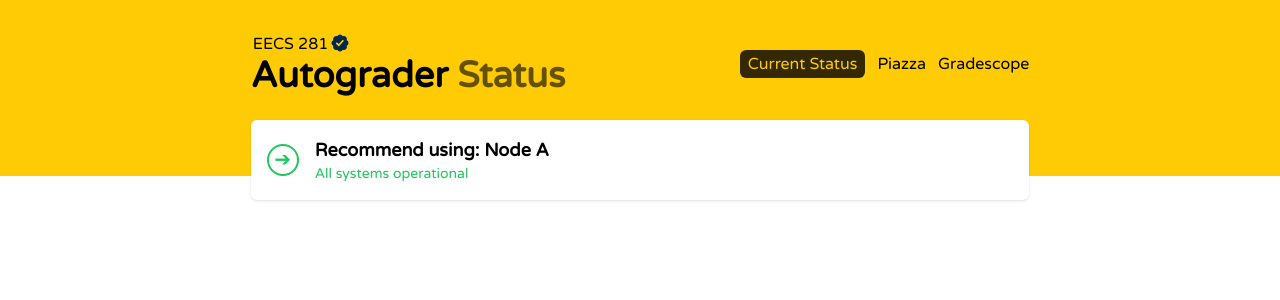
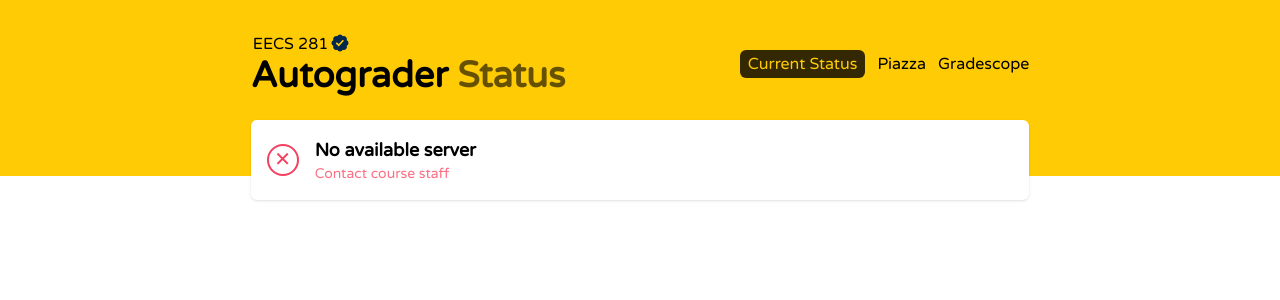
Before and after one commit to eecs281staff/ag-status, a Next.js app: page / in a window 1280 px wide. Shown: the top 300 px of the page. Built offline with nearby package versions, Linux system fonts and the light colour scheme; no server answers.

Commit message:
feat: ✨ status fetching

```diff
--- a/src/app/page.tsx
+++ b/src/app/page.tsx
@@ -1,9 +1,55 @@
+"use client";
+
 import Header from "@/components/header";
+import { useState, useEffect } from "react";
+import { Server, ServerStatus, fetchServerStatus } from "@/utils/server-status";
 
 export default function Home() {
+  const [servers, setServers] = useState<Server[]>([
+    {
+      url: "https://eecs281a.eecs.umich.edu/",
+      name: "Node A",
+      capacity: 6,
+    },
+    {
+      url: "https://eecs281b.eecs.umich.edu/",
+      name: "Node B",
+      capacity: 6,
+    },
+    {
+      url: "https://eecs281c.eecs.umich.edu/",
+      name: "Node C",
+      capacity: 6,
+    },
+  ]);
+  const [status, setStatus] = useState<ServerStatus>({});
+  const [inFlight, setInFlight] = useState<Record<string, boolean>>({});
+
+  useEffect(() => {
+    const toFetch = servers.filter(
+      (server) => !status[server.url] && !inFlight[server.url],
+    );
+
+    // set inFlight to true for all servers that need to be fetched
+    if (toFetch.length > 0) {
+      setInFlight((prev) => ({
+        ...prev,
+        ...Object.fromEntries(toFetch.map((server) => [server.url, true])),
+      }));
+    }
+
+    // fetch all servers that need to be fetched
+    toFetch.forEach((server) => {
+      fetchServerStatus(server).then((status) => {
+        setStatus((prev) => ({ ...prev, [server.url]: status }));
+        setInFlight((prev) => ({ ...prev, [server.url]: false }));
+      });
+    });
+  }, [servers, status, inFlight]);
+
   return (
     <div className="min-h-screen">
-      <Header />
+      <Header servers={servers} status={status} />
       <main className="flex flex-col items-center justify-between p-24"></main>
     </div>
   );
--- a/src/components/header.tsx
+++ b/src/components/header.tsx
@@ -1,3 +1,6 @@
+import { MainStatus, MainStatusSkeleton } from "@/components/status-card";
+import { Server, Status, ServerStatus } from "@/utils/server-status";
+
 function NavItem({
   children,
   link,
@@ -18,7 +21,34 @@ function NavItem({
   );
 }
 
-export default function Header() {
+export default function Header({
+  servers,
+  status,
+}: {
+  servers: Server[];
+  status: ServerStatus;
+}) {
+  const isStatusComplete: boolean = servers?.every(
+    (s) => status[s.url] !== undefined,
+  );
+  const anyAbnormal: boolean =
+    !status || Object.values(status).some((s) => s.status !== "operational");
+
+  let bestServer: Server | undefined = undefined;
+  let bestLoad: number = Number.MAX_VALUE;
+  if (isStatusComplete) {
+    for (let server of servers) {
+      const s = status[server.url];
+      if (s.status === "down" || s.is_final_grading || !s.is_active) continue;
+
+      const load = (s.num_pending + s.num_grading) / server.capacity;
+      if (!bestServer || load < bestLoad) {
+        bestServer = server;
+        bestLoad = load;
+      }
+    }
+  }
+
   return (
     <header className="bg-maize px-8 pt-8 dark:bg-mblue md:px-14">
       <div className="mx-auto max-w-[1000px] md:w-5/6 xl:w-4/6 2xl:w-3/6">
@@ -52,19 +82,31 @@ export default function Header() {
             </ul>
           </nav>
         </div>
-        <section className="relative top-6 flex flex-row items-center gap-4 rounded-md bg-white p-4 shadow dark:bg-pumablack dark:ring-2 dark:ring-green-800">
-          <span
-            role="img"
-            aria-hidden
-            className="inline-block h-8 w-8 rounded-full border-2 border-green-500 text-center text-xl text-green-500"
-          >
-            ➔
-          </span>
-          <div>
-            <h2 className="text-lg font-bold">Recommend using: Node A</h2>
-            <p className="text-sm text-green-500">All systems operational</p>
-          </div>
-        </section>
+        {!isStatusComplete ? (
+          <MainStatusSkeleton />
+        ) : !bestServer ? (
+          <MainStatus
+            state="down"
+            title="No available server"
+            description="Contact course staff"
+          />
+        ) : anyAbnormal ? (
+          <a href={bestServer.url}>
+            <MainStatus
+              state="degraded"
+              title={`Recommend using ${bestServer.name}`}
+              description="Partial degradation"
+            />
+          </a>
+        ) : (
+          <a href={bestServer.url}>
+            <MainStatus
+              state="operational"
+              title={`Recommend using ${bestServer.name}`}
+              description="All systems operational"
+            />
+          </a>
+        )}
       </div>
     </header>
   );
--- /dev/null
+++ b/src/components/status-card.tsx
@@ -0,0 +1,92 @@
+interface StatusInfo {
+  ringColor: string;
+  textColor: string;
+  icon: React.ReactNode;
+}
+
+const STATUSES: Record<string, StatusInfo> = {
+  operational: {
+    ringColor: "dark:ring-green-800",
+    textColor: "text-green-400",
+    icon: <OperationalIcon />,
+  },
+  degraded: {
+    ringColor: "dark:ring-amber-600/80",
+    textColor: "text-amber-400",
+    icon: <DegradedIcon />,
+  },
+  down: {
+    ringColor: "dark:ring-rose-800",
+    textColor: "text-rose-400",
+    icon: <DownIcon />,
+  },
+};
+
+type StatusType = keyof typeof STATUSES;
+
+interface MainStatusProps {
+  state: StatusType;
+  title: string;
+  description: string;
+}
+
+const CARD_BASE_CLASS =
+  "relative top-6 flex flex-row items-center gap-4 rounded-md bg-white p-4 shadow dark:bg-pumablack dark:ring-2";
+
+export function MainStatus({ state, title, description }: MainStatusProps) {
+  const { ringColor, textColor, icon } = STATUSES[state];
+  return (
+    <section className={`${CARD_BASE_CLASS} ${ringColor}`}>
+      {icon}
+      <div>
+        <h2 className="text-lg font-bold">{title}</h2>
+        <p className={`text-sm ${textColor}`}>{description}</p>
+      </div>
+    </section>
+  );
+}
+
+export function MainStatusSkeleton() {
+  return (
+    <section className={`${CARD_BASE_CLASS} dark:ring-slate-700`}>
+      <LoadingIcon />
+      <div className="w-full animate-pulse space-y-2">
+        <h2 className="h-5 w-56 rounded-lg bg-slate-200"></h2>
+        <p className="h-4 w-28 rounded-lg bg-slate-200"></p>
+      </div>
+    </section>
+  );
+}
+
+function BaseIcon({
+  className,
+  children,
+}: {
+  className?: string;
+  children: React.ReactNode;
+}) {
+  return (
+    <span
+      role="img"
+      aria-hidden
+      className={`inline-block h-8 w-8 flex-none rounded-full border-2 text-center text-xl ${className}`}
+    >
+      {children}
+    </span>
+  );
+}
+function OperationalIcon() {
+  return <BaseIcon className="border-green-500 text-green-500">➔</BaseIcon>;
+}
+
+function DegradedIcon() {
+  return <BaseIcon className="border-amber-400 text-amber-400">!</BaseIcon>;
+}
+
+function DownIcon() {
+  return <BaseIcon className="border-rose-500 text-rose-500">✕</BaseIcon>;
+}
+
+function LoadingIcon() {
+  return <BaseIcon className="border-slate-400 text-slate-400">···</BaseIcon>;
+}
--- /dev/null
+++ b/src/utils/server-status.tsx
@@ -0,0 +1,81 @@
+// Type definition for a single server status
+export type Status =
+  | {
+      status: "operational" | "degraded";
+      reason: string;
+      is_active: boolean;
+      is_final_grading: boolean;
+      num_grading: number;
+      num_pending: number;
+    }
+  | {
+      status: "down";
+      reason: string;
+    };
+
+// Type definition for a single server
+export type Server = {
+  url: string;
+  name: string;
+  capacity: number; // max number of concurrent grading jobs
+};
+
+// Type definition for server -> status mapping
+export type ServerStatus = Record<string, Status>;
+
+export async function fetchServerStatus(server: Server): Promise<Status> {
+  try {
+    const response = await Promise.race([
+      fetch(`${server.url}server/status`),
+      new Promise<Response>((_, reject) =>
+        setTimeout(() => reject(new Error("Timeout")), 5000),
+      ),
+    ]);
+    if (!response.ok) {
+      // try to parse the response body as JSON, see if error key exists
+      let error = "Server reported an error status";
+      try {
+        const data = await response.json();
+        if (data.error) {
+          error = data.error;
+        }
+      } catch {}
+
+      return {
+        status: "down",
+        reason: error,
+      };
+    }
+
+    const data = await response.json();
+
+    let status: Status["status"] = "operational";
+    let reason = "Operational";
+
+    if (data.is_final_grading) {
+      status = "degraded";
+      reason = "Final grading in progress";
+    } else if (!data.is_active) {
+      status = "degraded";
+      reason = "Submission manually disabled";
+    } else if (data.num_grading + data.num_pending >= server.capacity) {
+      status = "degraded";
+      reason = "Busy";
+    }
+
+    return {
+      status,
+      reason,
+      is_active: data.is_active,
+      is_final_grading: data.is_final_grading,
+      num_grading: data.num_grading,
+      num_pending: data.num_pending,
+    };
+  } catch (error) {
+    console.error(error);
+    return {
+      status: "down",
+      reason: `Cannot reach server from your computer`,
+    };
+  }
+}
```
